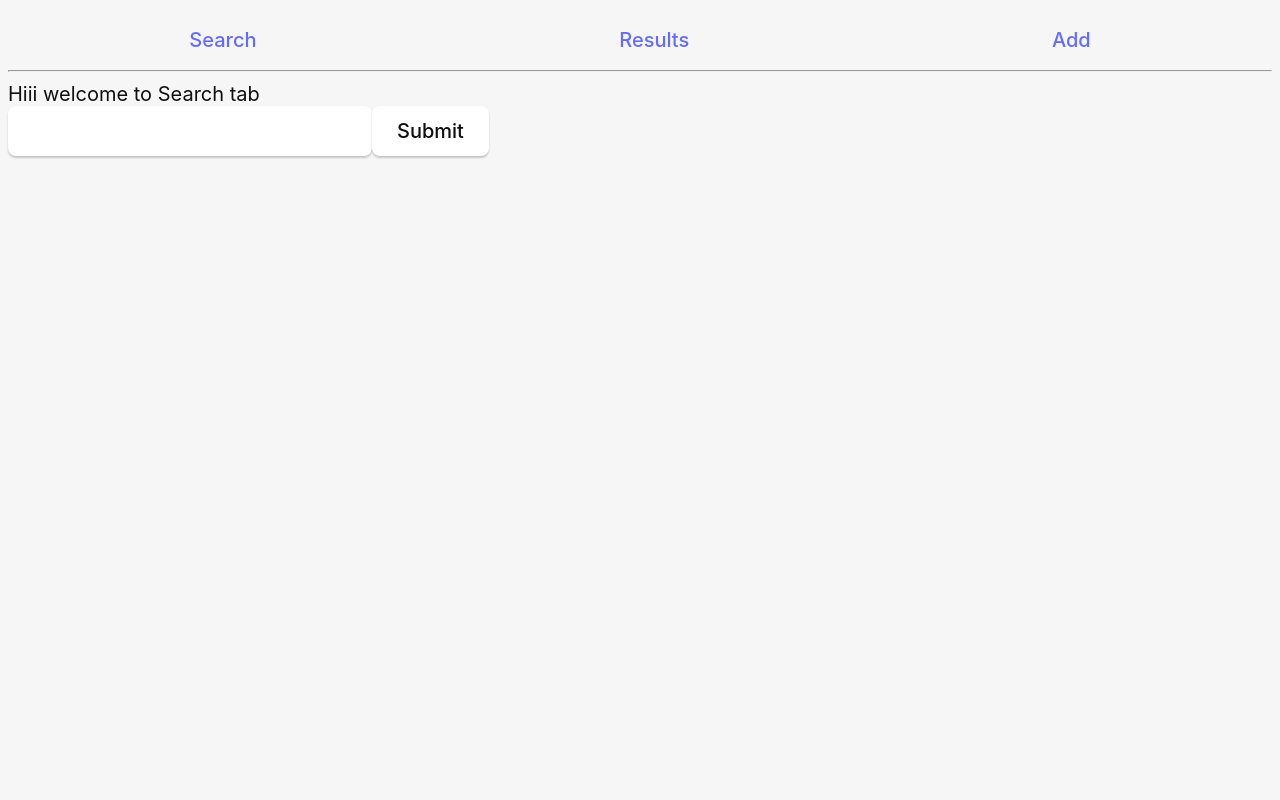
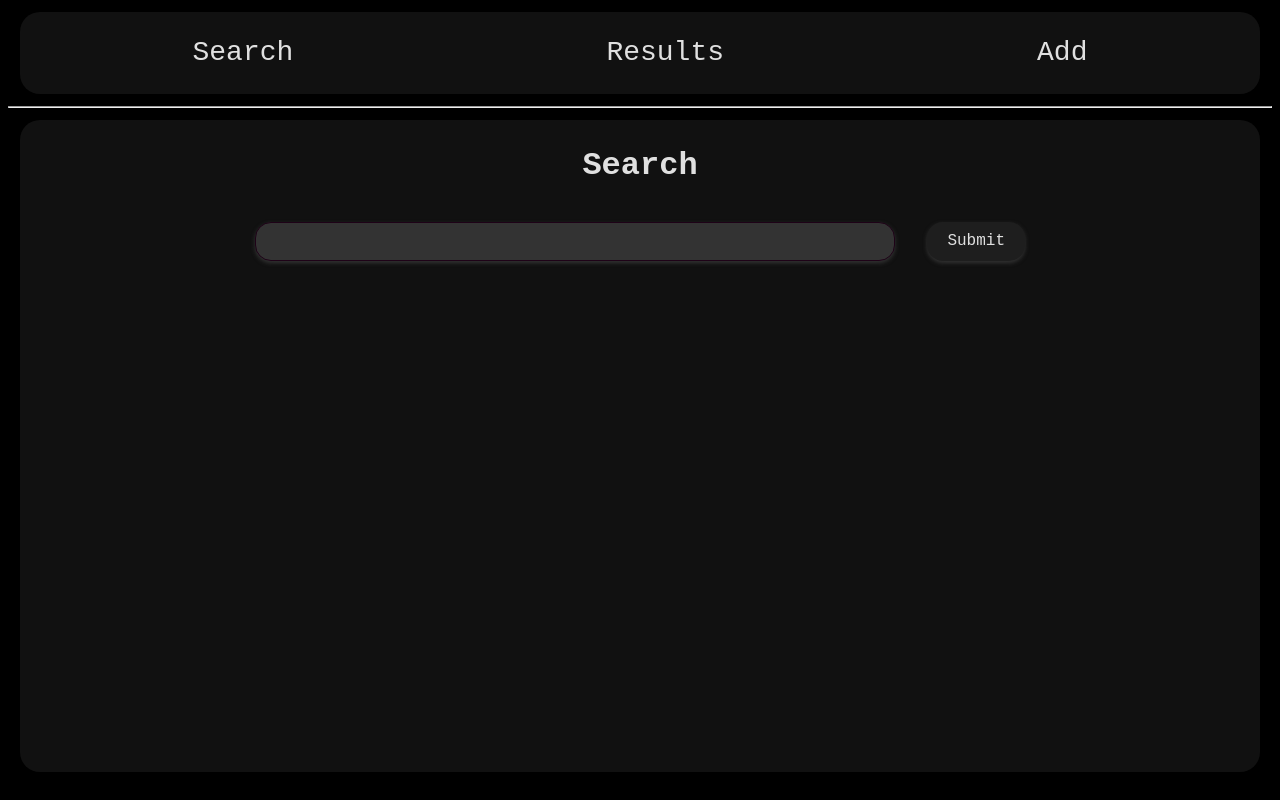
Before and after one commit to chipshifter/tagmaid, a React (Vite) app: page / in a window 1280 px wide. Built offline with nearby package versions, Linux system fonts and the light colour scheme.

Commit message:
Results, better search page, better everything

```diff
--- a/src/App.css
+++ b/src/App.css
@@ -1,12 +1,17 @@
 .tabs {
-  height: 40px;
+  height: 70px;
 }
 
 .tabs-buttons {
   display: flex;
-  margin-top: 20px;
-  height: 100%;
+  font-size: 28px;
+  margin: 10px;
+  height: 70%;
   align-items: center;
   align-content: center;
   justify-content: space-around;
 }
+
+.mainPage {
+  height: 100%;
+}
--- a/src/App.tsx
+++ b/src/App.tsx
@@ -5,22 +5,16 @@ import {
   Link,
   Routes
 } from "react-router-dom";
-import reactLogo from "./assets/react.svg";
-import { invoke } from "@tauri-apps/api/tauri";
 import "./App.css";
 import { SearchTab } from "./Search";
-
+import { ResultsTab } from "./Results";
 function App() {
-  const [greetMsg, setGreetMsg] = useState("");
-
-  async function searchig() {
-    // Learn more about Tauri commands at https://tauri.app/v1/guides/features/command
-    setGreetMsg(await invoke("greet", { name }));
-  }
+  const [searchQuery, setSearchQuery] = useState([]);
+  const [searchResultHashes, setSearchResultHashes] = useState([]);
 
   return (
     <Router>
-      <nav className="tabs">
+      <nav className="page tabs">
         <div className="tabs-buttons">
           <Link to="/">Search</Link>
           <Link to="/results">Results</Link>
@@ -28,17 +22,19 @@ function App() {
         </div>
       </nav>
       <hr />
+      <div className="page mainPage">
         <Routes>
           <Route path="/" element={
-          <SearchTab />
+            <SearchTab searchState={{ searchQuery, setSearchQuery }} updateSearch={setSearchResultHashes} />
           } />
           <Route path="/results" element={
-          <h1>Results</h1>
+            <ResultsTab searchResultHashes={searchResultHashes} />
           } />
           <Route path="/add" element={
             <h1>Add</h1>
           } />
         </Routes >
+      </div>
     </Router >
   );
 }
--- /dev/null
+++ b/src/Results.tsx
@@ -0,0 +1,28 @@
+import React from "react";
+import { useNavigate } from "react-router-dom";
+
+export function ResultsTab({ searchResultHashes }) {
+    const navigate = useNavigate();
+
+    // Go back when pressing the Esc key
+    React.useEffect(() => {
+        const handleKeydown = (event: KeyboardEvent) => {
+            if (event.key === "Escape") {
+                navigate(-1);
+            }
+        };
+
+        document.addEventListener('keydown', handleKeydown);
+
+        return () => {
+            document.removeEventListener('keydown', handleKeydown);
+        };
+    });
+
+    return (
+        <>
+            <span>Hiii welcome to Results tab</span>
+            <h1>Results from the ctx: {searchResultHashes}</h1>
+        </>
+    )
+}
--- /dev/null
+++ b/src/Search.css
@@ -0,0 +1,26 @@
+.searchPage {
+    display: flex;
+    flex-direction: column;
+    align-items: center;
+    align-content: center;
+    justify-content: start;
+    height: calc(95vh - 120px);
+    width: 100%;
+}
+
+form {
+    display: flex;
+    flex-direction: row;
+    align-items: center;
+    justify-content: center;
+    width: 100%;
+}
+
+form input {
+    margin: 16px;
+}
+
+form input[type=text] {
+    width: 100%;
+    max-width: 600px;
+}
--- a/src/Search.tsx
+++ b/src/Search.tsx
@@ -1,41 +1,41 @@
 import { invoke } from "@tauri-apps/api/tauri";
-import React, { useCallback, useState } from "react";
+import { useCallback, useState } from "react";
+import { useNavigate } from "react-router-dom";
+import "./Search.css";
 
-function SearchForm() {
-    const [searchText, setSearchText] = useState("");
-    const [loadingString, setLoadingString] = useState("");
+export function SearchTab({ searchState, updateSearch }) {
+    const [searchText, setSearchText] = useState(searchState.searchQuery);
+    const [errorString, setErrorString] = useState("");
+    // When search is done, redirect to results page
+    const navigate = useNavigate();
+
     const submitSearch = useCallback(async () => {
-        console.log("Hiii");
-        setLoadingString("Searching...");
+        searchState.setSearchQuery(searchText);
         await invoke("do_search", { query: searchText })
             .then((res) => {
                 // Search OK
                 console.log(res)
-                setLoadingString("Search success: " + res);
+                updateSearch(res)
+                navigate("/results");
             })
             .catch((error) => {
-                setLoadingString("Error: " + error);
+                setErrorString("Error: " + error)
                 console.error(error)
             });
-    }, [searchText, setLoadingString])
+    }, [searchText, errorString, setErrorString, navigate, updateSearch])
 
     return (
-        <form onSubmit={(e) => {
-            e.preventDefault()
-            submitSearch();
-        }}>
-            <input type="text" value={searchText} onChange={(e) => setSearchText(e.target.value)} />
-            <input type="submit" value="Submit" />
-            <h1>{loadingString}</h1>
-        </form>
-    );
-}
-
-export function SearchTab() {
-    return (
-        <>
-            <span>Hiii welcome to Search tab</span>
-            <SearchForm />
-        </>
+        <div className="searchPage">
+            <h1>Search</h1>
+            <form onSubmit={(e) => {
+                e.preventDefault()
+                submitSearch();
+            }}>
+                <input type="text" className="searchField" value={searchText} onChange={(e) => setSearchText(e.target.value)} />
+                <input type="submit" className="searchButton" value="Submit" />
+                <br />
+                <h3 color="red">{errorString}</h3>
+            </form>
+        </div>
     )
 }
--- a/src/styles.css
+++ b/src/styles.css
@@ -1,11 +1,19 @@
 :root {
-  font-family: Inter, Avenir, Helvetica, Arial, sans-serif;
-  font-size: 20px;
-  line-height: 24px;
+  font-family: monospace;
+  font-size: 16px;
   font-weight: 400;
 
-  color: #0f0f0f;
-  background-color: #f6f6f6;
+  --furthest: #000000;
+  --very-far: #111111;
+  --pretty-far: #1e1e1e;
+  --far: #333333;
+  --close: #373737;
+  --text: #e0e0e0;
+  --text-selected: #d2a1d4;
+  --text-bg: #1e0217;
+
+  color: var(--text);
+  background-color: var(--furthest);
 
   font-synthesis: none;
   text-rendering: optimizeLegibility;
@@ -14,6 +22,16 @@
   -webkit-text-size-adjust: 100%;
 }
 
+.page {
+  background-color: var(--very-far);
+  padding: 6px;
+  margin: 12px;
+  border-radius: 20px;
+}
+
+hr {
+  color: var(--very-far);
+}
 .container {
   margin: 0;
   padding-top: 10vh;
@@ -41,12 +59,13 @@
 
 a {
   font-weight: 500;
-  color: #646cff;
+  color: var(--text);
   text-decoration: inherit;
 }
 
 a:hover {
-  color: #535bf2;
+  color: var(--text-selected);
+  background-color: var(--text-bg);
 }
 
 h1 {
@@ -55,28 +74,29 @@ h1 {
 
 input,
 button {
-  border-radius: 8px;
+  border-radius: 16px;
   border: 1px solid transparent;
   padding: 0.6em 1.2em;
   font-size: 1em;
   font-weight: 500;
   font-family: inherit;
-  color: #0f0f0f;
-  background-color: #ffffff;
-  transition: border-color 0.25s;
-  box-shadow: 0 2px 2px rgba(0, 0, 0, 0.2);
+  color: var(--text);
+  background-color: var(--pretty-far);
+  box-shadow: 0 2px 4px var(--far);
 }
 
 button {
   cursor: pointer;
 }
 
-button:hover {
-  border-color: #396cd8;
+button:hover, form input[type=submit]:hover {
+  color: var(--text-selected);
+  background-color: var(--far);
 }
-button:active {
-  border-color: #396cd8;
-  background-color: #e8e8e8;
+
+button:active, form input[type=text] {
+  border-color: var(--text-bg);
+  background-color: var(--far);
 }
 
 input,
@@ -87,23 +107,3 @@ button {
 #greet-input {
   margin-right: 5px;
 }
-
-@media (prefers-color-scheme: dark) {
-  :root {
-    color: #f6f6f6;
-    background-color: #2f2f2f;
-  }
-
-  a:hover {
-    color: #24c8db;
-  }
-
-  input,
-  button {
-    color: #ffffff;
-    background-color: #0f0f0f98;
-  }
-  button:active {
-    background-color: #0f0f0f69;
-  }
-}
```
Lines whose indentation alone changed are shown as unchanged.
